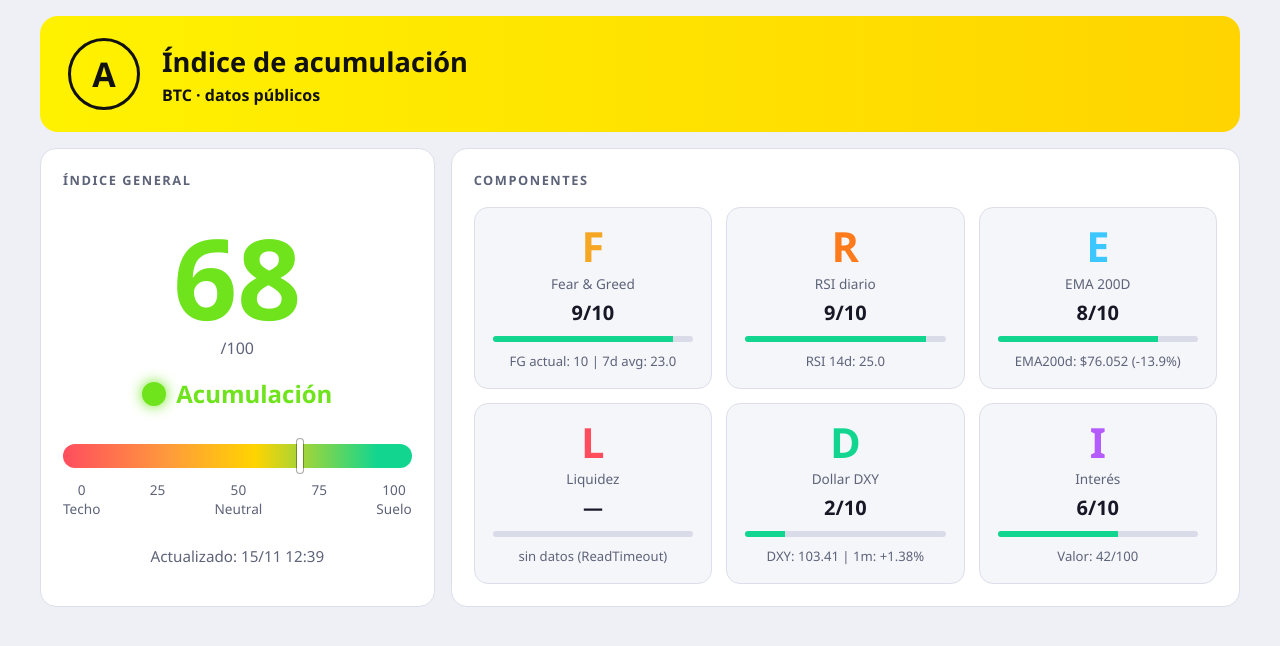
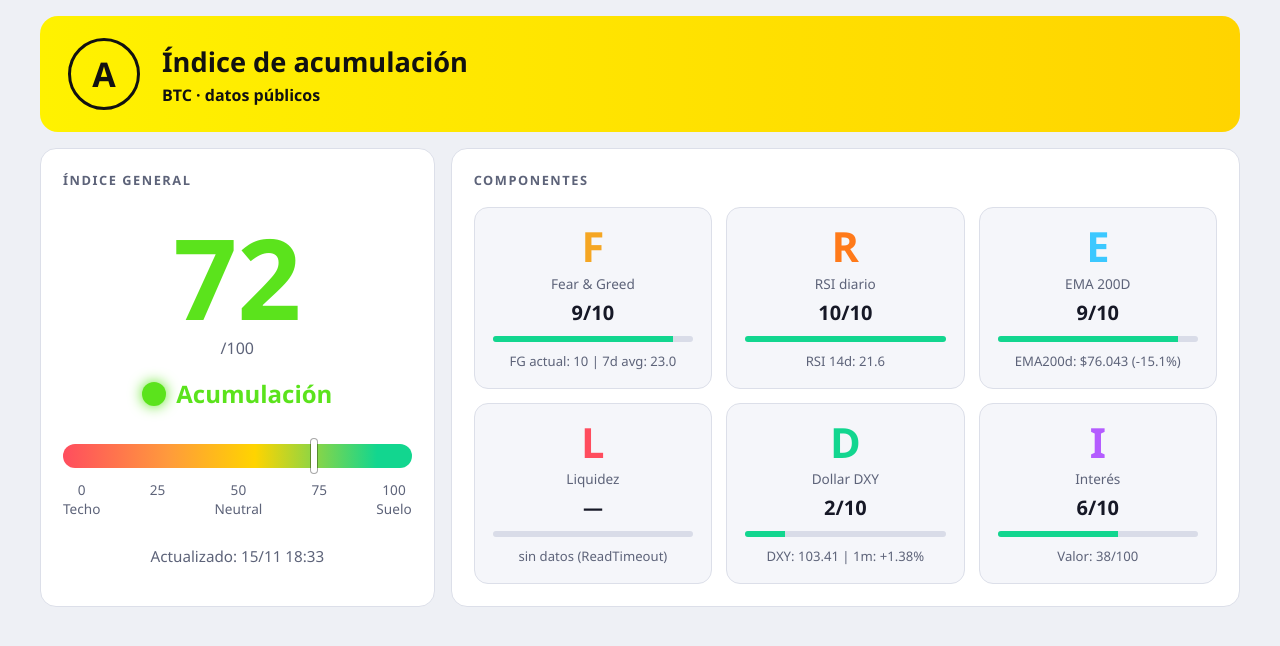
Before and after one commit to Malaga2024525542/dashboard, a plain HTML site: page docs/index.html in a window 1280 px wide. Drawn offline with Linux system fonts and the light colour scheme.

Commit message:
Actualizar índice

```diff
--- a/docs/index.html
+++ b/docs/index.html
@@ -43,7 +43,7 @@ html{height:100%}body{margin:0;min-height:100%;background:var(--bg);color:var(--
 <section class="panel"><h2>Componentes</h2><div class="cards" id="cards"></div></section>
 </main></div>
 <script>
-const D={"comps": [{"k": "F", "n": "Fear & Greed", "c": "#f5a623", "s": 9, "d": "FG actual: 10 | 7d avg: 23.0"}, {"k": "R", "n": "RSI diario", "c": "#ff7a1a", "s": 9, "d": "RSI 14d: 25.0"}, {"k": "E", "n": "EMA 200D", "c": "#3cc8ff", "s": 8, "d": "EMA200d: $76.052 (-13.9%)"}, {"k": "L", "n": "Liquidez", "c": "#ff4d5e", "s": null, "d": "sin datos (ReadTimeout)"}, {"k": "D", "n": "Dollar DXY", "c": "#12d68f", "s": 2, "d": "DXY: 103.41 | 1m: +1.38%"}, {"k": "I", "n": "Interés", "c": "#b45cff", "s": 6, "d": "Valor: 42/100"}], "index": 68, "updated": "2026-11-15T12:39:09.107560+00:00"};
+const D={"comps": [{"k": "F", "n": "Fear & Greed", "c": "#f5a623", "s": 9, "d": "FG actual: 10 | 7d avg: 23.0"}, {"k": "R", "n": "RSI diario", "c": "#ff7a1a", "s": 10, "d": "RSI 14d: 21.6"}, {"k": "E", "n": "EMA 200D", "c": "#3cc8ff", "s": 9, "d": "EMA200d: $76.043 (-15.1%)"}, {"k": "L", "n": "Liquidez", "c": "#ff4d5e", "s": null, "d": "sin datos (ReadTimeout)"}, {"k": "D", "n": "Dollar DXY", "c": "#12d68f", "s": 2, "d": "DXY: 103.41 | 1m: +1.38%"}, {"k": "I", "n": "Interés", "c": "#b45cff", "s": 6, "d": "Valor: 38/100"}], "index": 72, "updated": "2026-11-15T18:33:52.904198+00:00"};
 const zonas=[[80,"Acumulación fuerte"],[60,"Acumulación"],[40,"Neutral"],[20,"Precaución"],[0,"Techo: distribuir"]];
 const cards=document.getElementById("cards");
 D.comps.forEach(c=>{const el=document.createElement("div");el.className="card";
```
